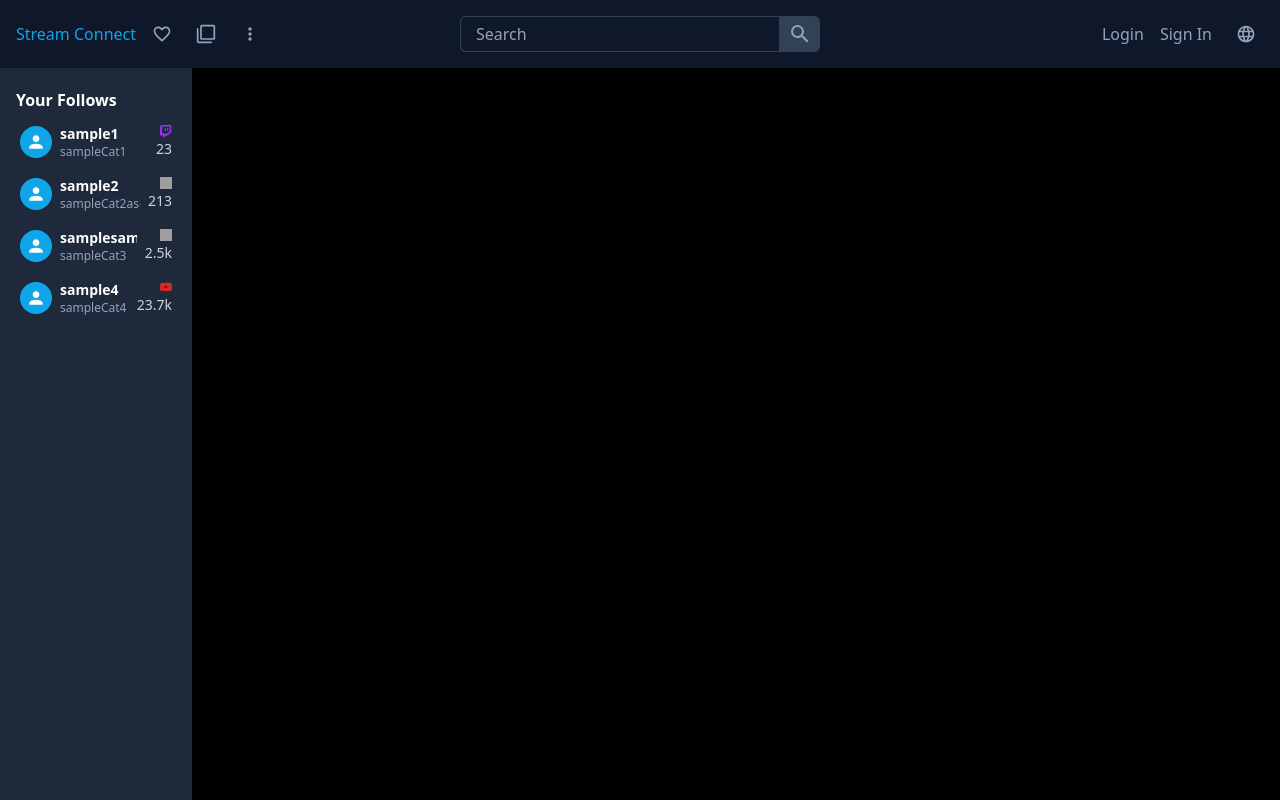
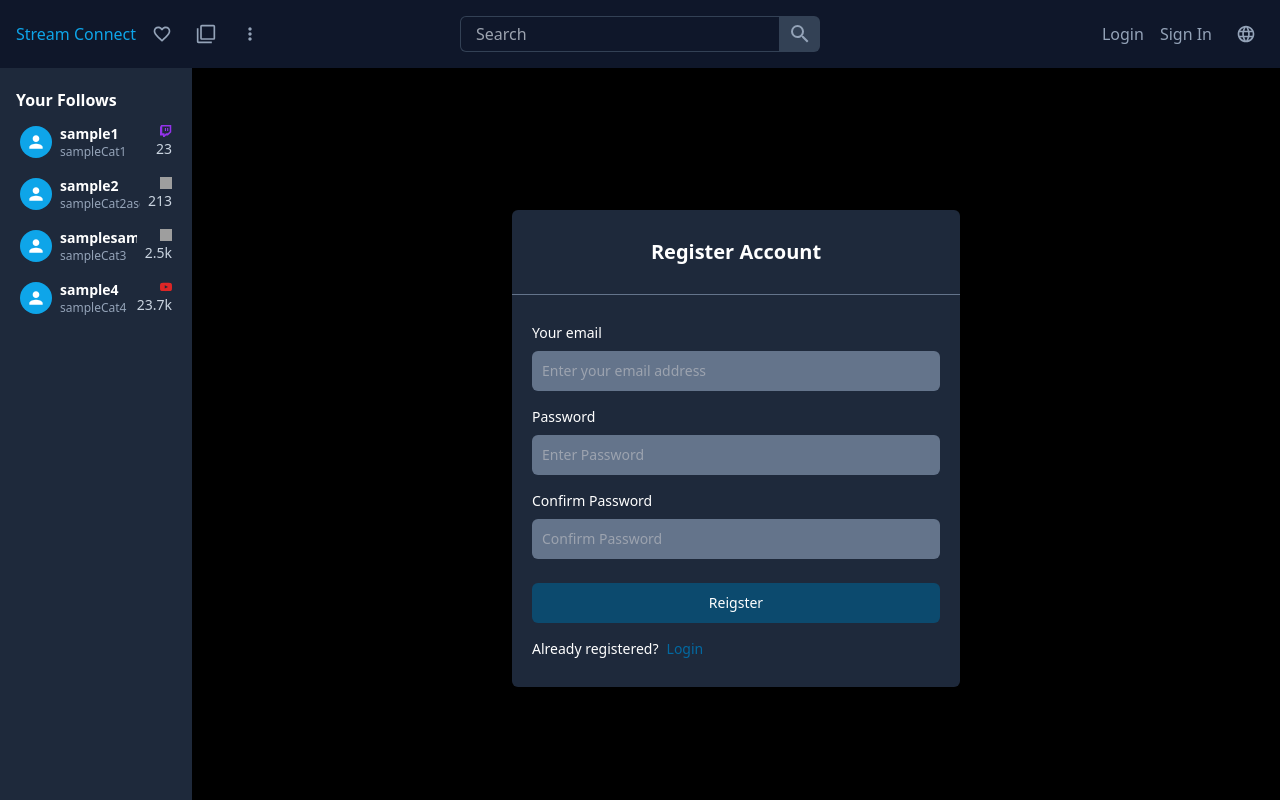
Before and after one commit to Young-YKStudio/StreamConn, a Next.js app: page /register in a window 1280 px wide. Built offline with nearby package versions, Linux system fonts and the light colour scheme; grey boxes are pictures that could not be loaded.

Commit message:
mongo email registration successful

```diff
--- a/package.json
+++ b/package.json
@@ -10,6 +10,7 @@
   },
   "dependencies": {
     "axios": "^1.6.4",
+    "bcryptjs": "^2.4.3",
     "mongodb": "^6.3.0",
     "mongoose": "^8.0.3",
     "next": "14.0.4",
--- a/src/app/(auth)/register/page.jsx
+++ b/src/app/(auth)/register/page.jsx
@@ -1,8 +1,98 @@
 'use client'
 
+import Link from 'next/link'
+import { useState } from 'react'
+import { useRouter } from 'next/navigation'
+import axios from 'axios'
+
 const Register = () => {
+
+  const [ submitForm, setSubmitForm ] = useState({
+    email: '',
+    password: '',
+    confirmPassword: '',
+  })
+  const [ message, setMessage ] = useState('')
+
+  const router = useRouter()
+
+  const { email, password, confirmPassword } = submitForm
+
+  const changeHandler = (e) => {
+    setSubmitForm((prev) => ({
+      ...prev,
+      [e.target.name]: e.target.value
+    }))
+  }
+
+  const submitHandler = async (e) => {
+    e.preventDefault()
+
+    if(password !== confirmPassword) {
+      return setMessage('Please check your passwords')
+    }
+
+    if(password.length < 6) {
+      return setMessage('Password must be at least 6 characters')
+    }
+
+    try {
+      const request = await axios.post('api/register', submitForm)
+      // TODO: login with successed email and token
+      if(request.status === 200) {
+        console.log(request)
+      }
+      // TODO: set error msg in message state
+      if(request.status !== 200) {
+        console.log('error')
+      }
+    } catch (e) {
+      setMessage('Please try again')
+      console.log(e)
+    }
+
+    console.log('submit triggered')
+  }
+
+  const inputLabelStyle = 'block mb-2 text-sm font-medium'
+  const inputBoxStyle = 'bg-slate-500 text-gray-900 text-sm rounded-md focus:outline-none focus:ring-2 focus:bg-slate-300 focus:ring-sky-500 focus:border-sky-500 block w-full p-2.5'
+
   return (
-    <p>Register page</p>
+    <div className='flex justify-center items-center w-full px-4 pt-24'>
+      <div className='relative rounded-md shadow bg-slate-800 w-full max-w-sm lg:max-w-md'>
+        <div className='flex flex-col items-center p-7'>
+          <h3 className='text-xl font-semibold'>
+            Register Account
+          </h3>
+          {message !== '' && <p className='text-red-500 italic pt-2 text-xs'>{message}</p>}
+        </div>
+
+        {/* body */}
+        <div className='p-5 py-7 border-t border-slate-500'>
+          <form className='space-y-4' onSubmit={submitHandler}>
+            <div>
+              <label htmlFor='email' className={inputLabelStyle}>Your email</label>
+              <input type='email' name='email' className={inputBoxStyle} placeholder='Enter your email address' required value={email} onChange={changeHandler}/>
+            </div>
+            <div>
+              <label htmlFor='password' className={inputLabelStyle}>Password</label>
+              <input type='password' name='password' className={inputBoxStyle} placeholder='Enter Password' required value={password} onChange={changeHandler}/>
+            </div>
+            <div>
+              <label htmlFor='password' className={inputLabelStyle}>Confirm Password</label>
+              <input type='password' name='confirmPassword' className={inputBoxStyle} placeholder='Confirm Password' required value={confirmPassword} onChange={changeHandler}/>
+            </div>
+            <div className='flex flex-col gap-4 pt-2'>
+              <button type='submit' className='w-full bg-sky-900 hover:bg-sky-500 font-medium rounded-md text-sm px-5 py-2.5 text-center'>Reigster</button>
+              <div className='flex flex-row gap-2 text-sm'>
+                <p>Already registered?</p>
+                <Link href='/login' className='text-sky-700 hover:text-sky-500'>Login</Link>
+              </div>
+            </div>
+          </form>
+        </div>
+      </div>
+    </div>
   );
 }
 export default Register;
--- /dev/null
+++ b/src/app/api/(auth)/register/route.jsx
@@ -0,0 +1,29 @@
+import User from "@/app/models/User";
+import dbConnect from "@/app/util/DBConnect";
+import bcrypt from 'bcryptjs'
+import { NextResponse } from "next/server";
+
+export const POST = async (req) => {
+  const { email, password } = await req.json()
+
+  await dbConnect()
+
+  const existingUser = await User.findOne({ email });
+
+  if(existingUser) {
+    return new NextResponse('Email is already registered', { status: 400 })
+  }
+
+  const hashedPassword = await bcrypt.hash(password, 5)
+  const newUser = new User({
+    email,
+    password: hashedPassword,
+  })
+
+  try {
+    await newUser.save()
+    return new NextResponse('User is registered', { status: 200 })
+  } catch (e) {
+    return new NextResponse(e, { status: 500 })
+  }
+}
--- a/src/app/api/registerTask/route.jsx
+++ b/src/app/api/registerTask/route.jsx
@@ -20,5 +20,4 @@ export async function POST(req) {
   } catch (e) {
     return new NextResponse(e, { status: 500 })
   }
-
 }
```
Also changed, not shown: 1 other file (tests, documents, lock files or other folders).
